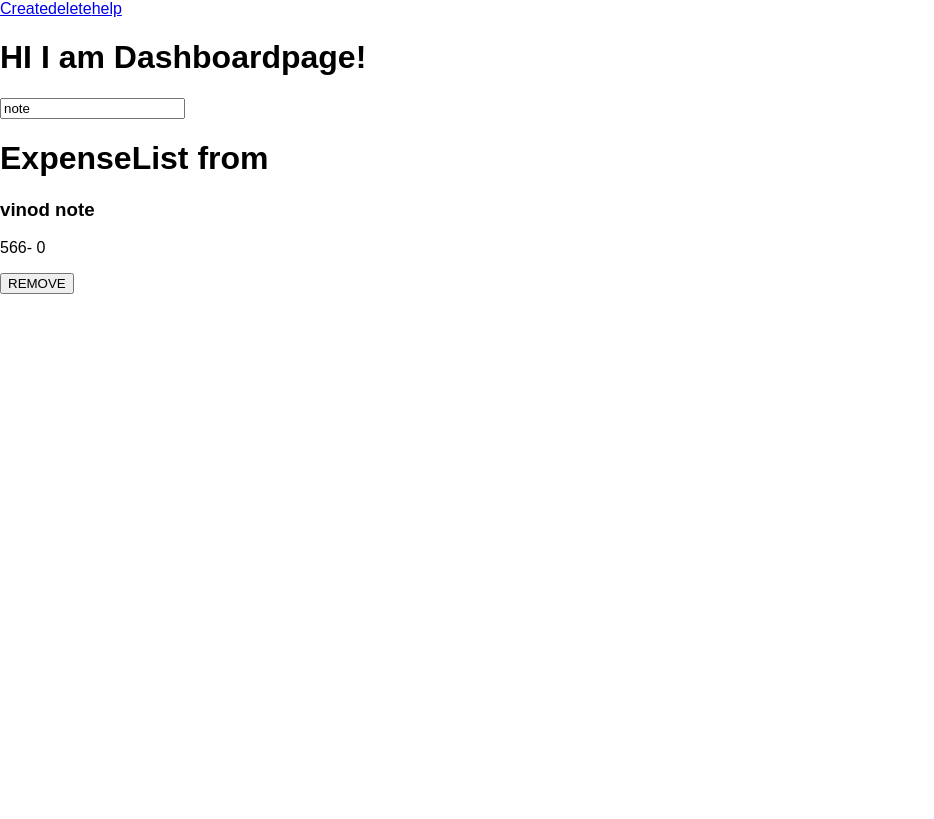
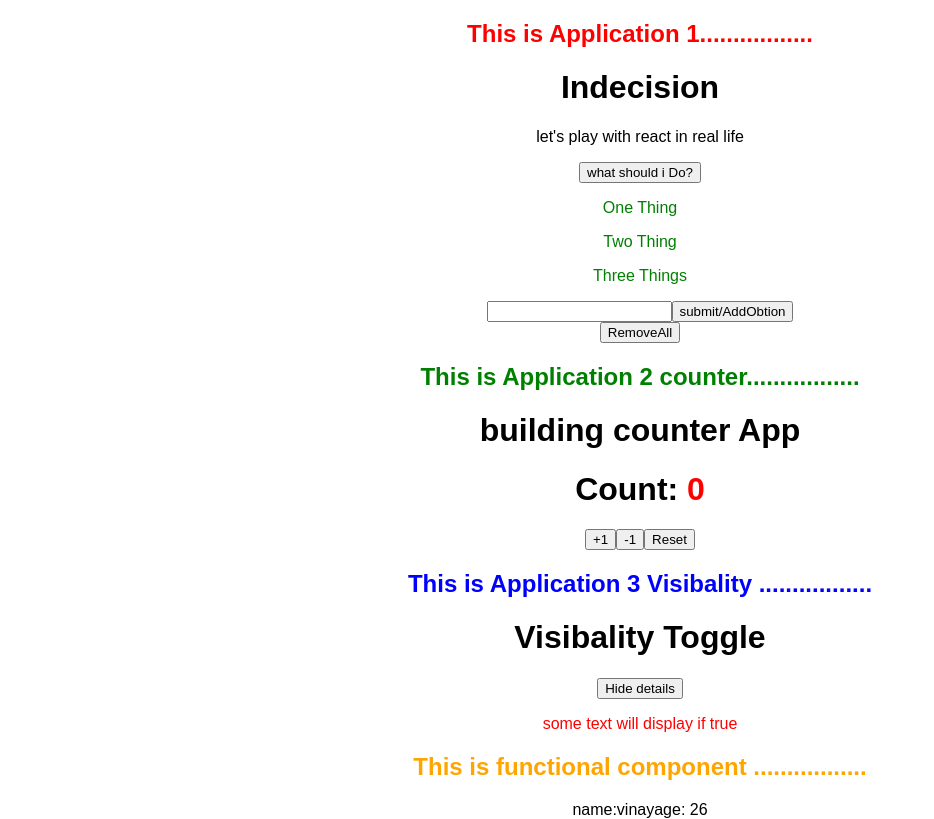
Before and after one commit to vgvinay2/redux-flow, a React (Create React App) app: page / in a window 1280 px wide. Shown: the whole page, without its empty margins (0-934 px from the left). Built offline with nearby package versions, Linux system fonts and the light colour scheme.

Commit message:
react flow

```diff
--- a/src/App.js
+++ b/src/App.js
@@ -5,6 +5,12 @@ import configureStore from "./store/configureStore";
 import { addExpense } from "./action/expenses";
 import { setTextFilter } from "./action/filter";
 import getVisibleExpenses from "./selectors/expenses";
+
+//
+import IndecisionApp from './Components/IndecisionApp'
+
+
+
 const store = configureStore();
 store.dispatch(
   addExpense({ description: "vinod note", note: "Hi I am rock", amount: 566 }),
@@ -29,13 +35,18 @@ console.log("visibleExpenses", visibleExpenses);
 
 console.log("state", state);
 
+
+
+
+
 class App extends Component {
   render() {
     return (
       <div className="App">
-        <Provider store={store}>
-          <AppRouters />
-        </Provider>
+        {/* this for redux flow <Provider store={store}>
+                  <AppRouters />
+                </Provider>*/}
+        <IndecisionApp />
       </div>
     );
   }
--- /dev/null
+++ b/src/Components/CounterApp.js
@@ -0,0 +1,45 @@
+import React from "react";
+class CounterApp extends React.Component {
+    constructor(props){
+      super(props);
+      this.IncrementCounter =  this.IncrementCounter.bind(this);
+      this.decrementCounter =  this.decrementCounter.bind(this);
+      this.restCounter      =  this.restCounter.bind(this);
+      this.state = {
+      	count: 0
+      }
+    }
+
+	IncrementCounter(){
+		this.setState((preState) => {
+			return{
+				count: preState.count +1
+			}
+		});
+	}
+	decrementCounter(){
+		this.setState((preState) => {
+			return{
+				count: preState.count -1
+			}
+		});
+	}
+	restCounter(){
+      	this.setState(() => {
+			return{
+				count: 0
+			}
+		});
+	}
+	render(){
+	  return(
+		<div>
+		    <h1>Count: <span style={{color: 'red'}}>{this.state.count}</span></h1>
+		    <button onClick = {this.IncrementCounter}>+1</button>
+		    <button onClick = {this.decrementCounter}>-1</button>
+		    <button onClick = {this.restCounter}>Reset</button>
+	    </div>
+	  )
+	}
+};
+export default CounterApp;
--- /dev/null
+++ b/src/Components/IndecisionApp.js
@@ -0,0 +1,96 @@
+	import React from "react";
+	import HelpPage from './HelpPage'
+	import CounterApp from './CounterApp'
+	import Visibality from './Visibality'
+
+	class IndecisionApp extends React.Component {
+
+		constructor(props){
+			super(props);
+			this.handlePick      =  this.handlePick.bind(this);
+			this.removePick      =  this.removePick.bind(this);
+			this.handleAdd       =  this.handleAdd.bind(this);
+			this.state = {
+				obtions: ['One Thing', 'Two Thing', 'Three Things']
+			}
+		}
+		handlePick(){
+			alert('3');
+		}
+		removePick(){
+			this.setState((prevState) => {
+				return{
+					obtions: []
+				}
+			})
+		}
+		handleAdd(event){
+			event.preventDefault();
+			const value = event.target.elements.obtion.value;
+			if (!value){
+				alert('Enter valid value to add');
+				return false;
+			}else if(this.state.obtions.indexOf(value) > -1) {
+				alert('All ready added');
+			    return false;
+			}
+			this.setState((prevState) => {
+				return{
+					obtions: prevState.obtions.concat(value)
+				}
+			})
+			event.target.elements.obtion.value = '';
+		}
+		render(){
+			const titile = 'Indecision';
+			const subtitile = "let's play with react in real life"
+			return(
+				<div style={{textAlign: 'center'}}>
+				<h2 style={{color: 'red'}}> This is Application 1.................</h2>
+				<h1> {titile}</h1>
+				<p> {subtitile}</p>
+
+				<button onClick = {this.handlePick}> what should i Do? </button>
+				{this.state.obtions.length>0 ? this.state.obtions.map(
+					(ele) => <p key = {ele} style={{color: 'green'}}>{ele}</p>
+					) : null }
+
+					<form onSubmit={this.handleAdd} >
+					<input type ='text' name= 'obtion' />
+					<button>submit/AddObtion</button>
+					</form>
+
+
+				{/*this is complted counter app start*/}
+				<button onClick = {this.removePick}> RemoveAll </button>
+
+
+
+
+
+				<h2 style={{color: 'green'}}> This is Application 2  counter.................</h2>
+				<h1> building counter App</h1>
+				<CounterApp />
+			{/*this is complted counter app end*/}
+			<h2 style={{color: 'blue'}}> This is Application 3 Visibality .................</h2>
+			<Visibality />
+			<h2 style={{color: 'orange'}}> This is functional component .................</h2>
+			<User  name='vinay' age='26'/>
+			</div>
+			)
+		}
+	};
+
+	{/* implementation of functional component start can not use state
+	in this and it is faster it is just presentational */}
+	const User = (props) => {
+		return(
+		<div>
+		name:{props.name}
+		age: {props.age}
+		</div>
+		)
+	}
+	{/* implementation of functional component end */}
+
+	export default IndecisionApp;
--- /dev/null
+++ b/src/Components/Visibality.js
@@ -0,0 +1,30 @@
+import React from "react";
+class Visibality extends React.Component {
+    constructor(props){
+      super(props);
+      this.checkVisible      =  this.checkVisible.bind(this);
+      this.state = {
+      	visibality: true
+      }
+    }
+
+	checkVisible(){
+		this.setState((preState) => {
+			return{
+				visibality: !preState.visibality
+			}
+		});
+	}
+	render(){
+	  let visibality = this.state.visibality
+	  return(
+		<div>
+		    <h1>Visibality Toggle</h1>
+		    <button onClick = {this.checkVisible}>{visibality ? 'Hide details' : 'Show details' }</button>
+		    {visibality && ( <p style={{color: 'red'}}> some text will display if true</p>)}
+
+	    </div>
+	  )
+	}
+};
+export default Visibality;
```
